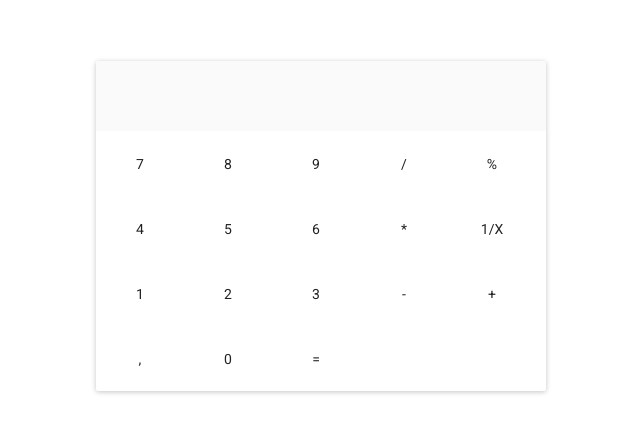
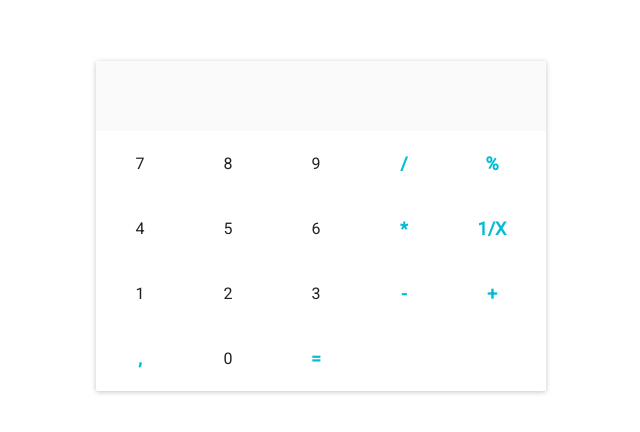
Before and after one commit to cubbK/calc-v2, a React app: page / in a window 1280 px wide. Shown: the part 182-614 px from the top of the page, without its empty margins (319-959 px from the left). Built offline with nearby package versions, Linux system fonts and the light colour scheme.

Commit message:
add operators

```diff
--- a/src/components/Calc/NrBtn/index.js
+++ b/src/components/Calc/NrBtn/index.js
@@ -1,5 +1,5 @@
 import React, {Component} from 'react'
-import FlatButton from 'material-ui/FlatButton';
+import FlatButton from 'material-ui/FlatButton'
 import styles from './styles.module.styl'
 
 class NrBtn extends Component {
--- a/src/components/Calc/NrBtn/styles.module.styl
+++ b/src/components/Calc/NrBtn/styles.module.styl
@@ -1,3 +1,6 @@
 .btn {
   height 65px !important
+  span {
+    font-size 16px !important
+  }
 }
--- /dev/null
+++ b/src/components/Calc/Operator/index.js
@@ -0,0 +1,17 @@
+import React, {Component} from 'react'
+import FlatButton from 'material-ui/FlatButton'
+import styles from './styles.module.styl'
+
+class Operator extends Component {
+    render () {
+        return (
+            <FlatButton
+                className={styles.btn}
+                primary
+                label={this.props.number}
+            />
+        )
+    }
+}
+
+export default Operator
--- /dev/null
+++ b/src/components/Calc/Operator/styles.module.styl
@@ -0,0 +1,7 @@
+.btn {
+  height 65px !important
+  span {
+    font-size 18px !important
+    font-weight 700 !important
+  }
+}
--- a/src/components/Calc/index.js
+++ b/src/components/Calc/index.js
@@ -1,5 +1,6 @@
 import React, { Component } from 'react'
 import NrBtn from './NrBtn'
+import Operator from './Operator'
 import Output from './Output'
 import Paper from 'material-ui/Paper'
 import styles from './styles.module.styl'
@@ -8,14 +9,23 @@ class Calc extends Component {
   constructor () {
     super()
     this.state = {
-      exp: ''
+      exp: '',
+      firstNr: '',
+      secondNr: '',
+      operator: ''
     }
   }
 
   addToExp (val) {
-    this.setState({
-      exp: this.state.exp + val
-    })
+    if (this.state.operator === '') {
+      this.setState({
+        firstNr: this.state.firstNr + val
+      })
+    } else {
+      this.setState({
+        secondNr: this.state.secondNr + val
+      })
+    }
   }
 
   render () {
@@ -26,21 +36,21 @@ class Calc extends Component {
           <NrBtn number={7} handleClick={this.addToExp.bind(this)} />
           <NrBtn number={8} handleClick={this.addToExp.bind(this)}/>
           <NrBtn number={9} handleClick={this.addToExp.bind(this)}/>
-          <NrBtn number={'/'} />
-          <NrBtn number={'%'} />
+          <Operator number={'/'} />
+          <Operator number={'%'} />
           <NrBtn number={4} handleClick={this.addToExp.bind(this)}/>
           <NrBtn number={5} handleClick={this.addToExp.bind(this)}/>
           <NrBtn number={6} handleClick={this.addToExp.bind(this)}/>
-          <NrBtn number={'*'} />
-          <NrBtn number={'1/x'} />
+          <Operator number={'*'} />
+          <Operator number={'1/x'} />
           <NrBtn number={1} handleClick={this.addToExp.bind(this)}/>
           <NrBtn number={2} handleClick={this.addToExp.bind(this)} />
           <NrBtn number={3} handleClick={this.addToExp.bind(this)}/>
-          <NrBtn number={'-'} />
-          <NrBtn number={'+'} />
-          <NrBtn number={','} />
+          <Operator number={'-'} />
+          <Operator number={'+'} />
+          <Operator number={','} />
           <NrBtn number={'0'} handleClick={this.addToExp.bind(this)}/>
-          <NrBtn number={'='} />
+          <Operator number={'='} />
         </div>
       </Paper>
     )
```
